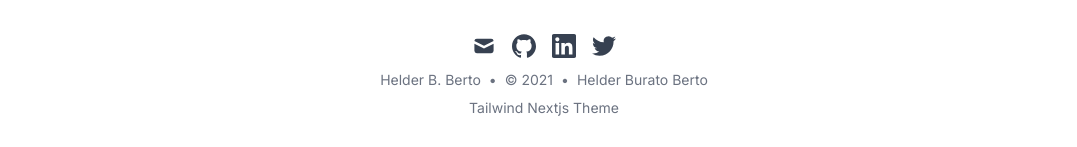
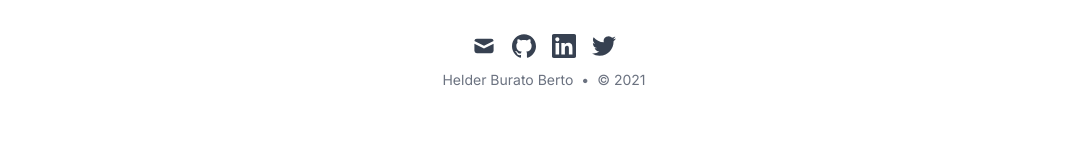
Before and after one commit to helderburato/helderburato.com, a Next.js app: page / in a window 1280 px wide. Shown: the part 1777-1924 px from the top of the page, without its empty margins (96-1173 px from the left). After the commit the page ends 1883 px from the top, so only its background shows below. Built offline with nearby package versions, Linux system fonts and the light colour scheme; no server answers; what @tailwindcss/typography would draw is missing.

Commit message:
chore: update author to full name

```diff
--- a/components/Footer.js
+++ b/components/Footer.js
@@ -14,17 +14,10 @@ export default function Footer() {
           <SocialIcon kind="linkedin" href={siteMetadata.linkedin} size="6" />
           <SocialIcon kind="twitter" href={siteMetadata.twitter} size="6" />
         </div>
-        <div className="flex mb-2 space-x-2 text-sm text-gray-500 dark:text-gray-400">
+        <div className="flex mb-4 space-x-2 text-sm text-gray-500 dark:text-gray-400">
           <div>{siteMetadata.author}</div>
           <div>{` • `}</div>
           <div>{`© ${new Date().getFullYear()}`}</div>
-          <div>{` • `}</div>
-          <Link href="/">{siteMetadata.title}</Link>
-        </div>
-        <div className="mb-8 text-sm text-gray-500 dark:text-gray-400">
-          <Link href="https://github.com/timlrx/tailwind-nextjs-starter-blog">
-            Tailwind Nextjs Theme
-          </Link>
         </div>
       </div>
     </footer>
--- a/data/siteMetadata.json
+++ b/data/siteMetadata.json
@@ -1,6 +1,6 @@
 {
   "title": "Helder Burato Berto",
-  "author": "Helder B. Berto",
+  "author": "Helder Burato Berto",
   "headerTitle": "@helderburato",
   "description": "Hey there, I'm Helder Burato Berto. I'm a Brazilian Front End Developer living in Porto, Portugal.",
   "language": "en-us",
```
Also changed, not shown: 1 other file (tests, documents, lock files or other folders).
